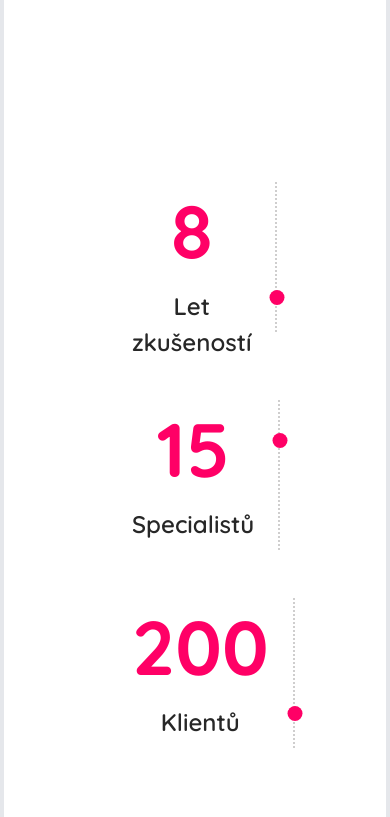
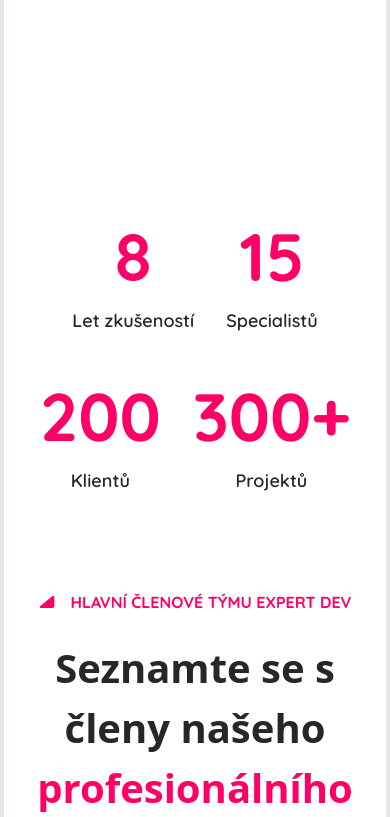
Before and after one commit to Atifzada/expert_dev, a Next.js app: page / in a window 390 px wide. Shown: the part 3570-4387 px from the top of the page. Built offline with nearby package versions, Linux system fonts and the light colour scheme; a web font is replaced by a local one.

Commit message:
section-5 stats responsiveness complete

```diff
--- a/app/globals.css
+++ b/app/globals.css
@@ -22,22 +22,6 @@
   border-left: 2px dotted rgba(160, 157, 157, 0.5); /* Add dotted line */
 }
 
-.circle {
-  width: 15px;
-  height: 15px;
-  background-color: custom-red; /* Custom red */
-  border-radius: 50%;
-  position: absolute;
-  top: -10px; /* Adjust to start at the center */
-  left: 50%;
-  transform: translateX(-50%);
-  animation: moveCircle 12s linear infinite alternate; /* Default animation */
-}
-
-.reverse-animation {
-  animation-name: moveCircleReverse; /* Apply reverse animation for 2nd circle */
-}
-
 @keyframes moveCircle {
   from {
     top: -10px; /* Adjust to start at the center */
@@ -54,6 +38,23 @@
   to {
     top: -10px; /* Adjust to end at the center */
   }
+}
+
+.circle {
+  width: 15px;
+  height: 15px;
+  background-color: custom-red; /* Custom red */
+  border-radius: 50%;
+  position: absolute;
+  top: -10px; /* Adjust to start at the center */
+  left: 50%;
+  transform: translateX(-50%);
+  animation: moveCircle 12s linear infinite alternate; /* Default animation */
+}
+
+.reverse-animation {
+  animation: moveCircleReverse 12s linear infinite alternate; /* Default animation */
+  /* animation-name: moveCircleReverse; Apply reverse animation for 2nd circle */
 }
 
 @keyframes scaleLoop {
--- a/components/Section5.tsx
+++ b/components/Section5.tsx
@@ -31,21 +31,20 @@ const Section5: React.FC = () => {
   }, []);
 
   return (
-    <section className="m-28">
-      <div className="container mx-auto p-4">
-        <div className="flex flex-wrap">
+    <section className="w-full py-16 lg:px-20 xl:px-28">
+      <div className="flex justify-center flex-wrap p-4">
         {sections.map((section, index) => (
-            <div key={index} className="w-full md:w-1/4 flex items-start mb-8">
-              <div className="flex-1 text-center">
-                <div className="text-76 font-extrabold font-QuickSand text-custom-red">
+          <div key={index} className="flex justify-center gap-4 p-4">
+            <div className="flex flex-col text-center">
+              <div className="text-[4.2rem] lg:text-[4.8rem] xl:text-[5.3rem] font-extrabold font-QuickSand text-custom-red">
                 <span data-duration="2000" data-to-value={section.value} data-from-value="0">
                   {section.value}{section.value === 300 && '+'}
                 </span>
               </div>
-                <div className="text-24 text-black font-semibold font-QuickSand">{section.heading}</div>
+              <div className="text-18 lg:text-24 xl:text-28 text-black font-semibold font-QuickSand">{section.heading}</div>
             </div>
             {index < 3 && (
-                <div className="flex justify-start ml-4">
+              <div className="hidden md:flex md:justify-start">
                 <div className="p-2 rounded-lg">
                   <div className="dotted-line">
                     <div className="w-2 rounded-full bg-custom-red circle"></div>
@@ -56,7 +55,6 @@ const Section5: React.FC = () => {
           </div>
         ))}
       </div>
-      </div>
     </section>
   );
 };
```
Lines whose indentation alone changed are shown as unchanged.
